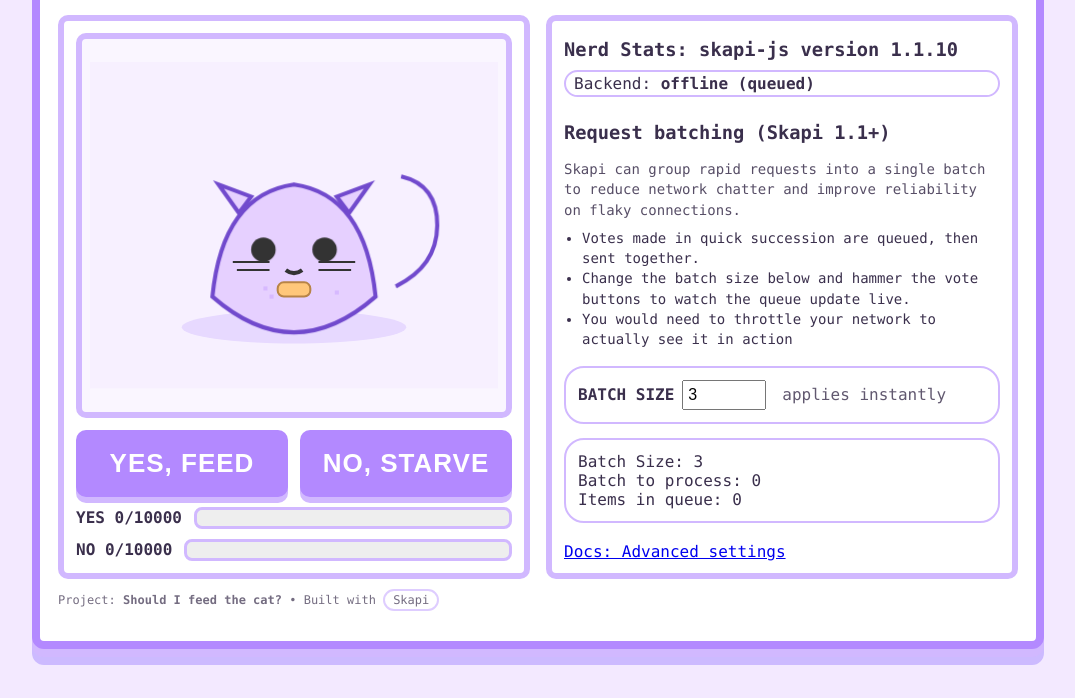
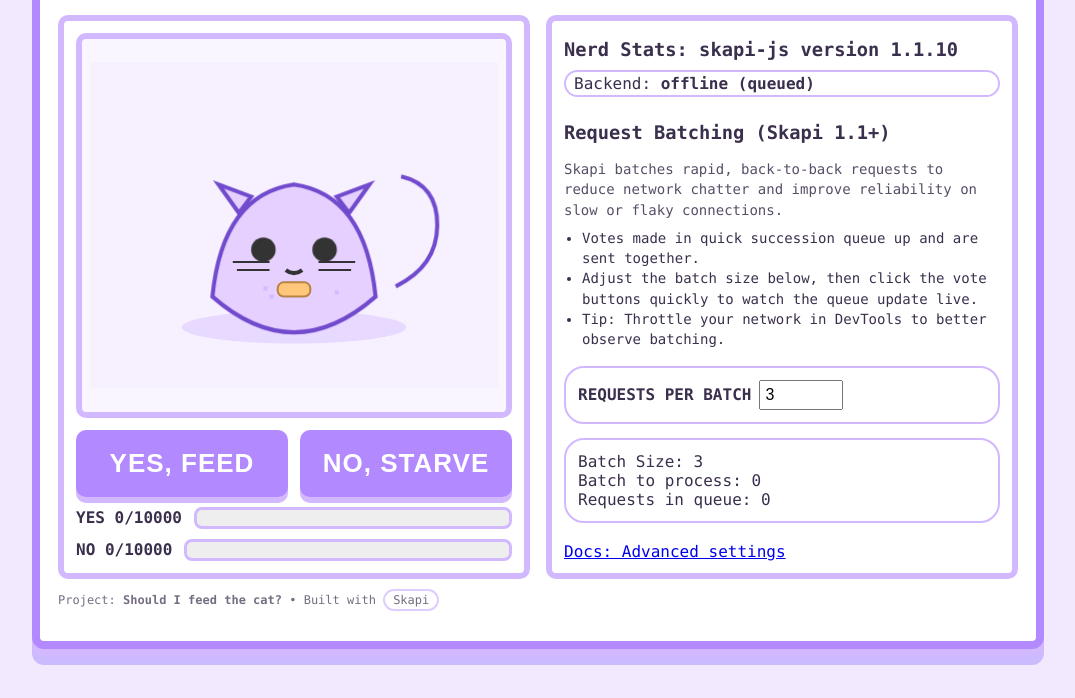
Before and after one commit to broadwayinc/shouldifeedthecat.github.io, a website: page index.html in a window 1280 px wide. Shown: the part 118-816 px from the top of the page, without its empty margins (102-1177 px from the left). Drawn offline with Linux system fonts and the light colour scheme; a script that the page names is missing.

Commit message:
fix: improve clarity and consistency in request batching section of index.html

```diff
--- a/index.html
+++ b/index.html
@@ -402,21 +402,21 @@
                             </li>
                         </ul>
                     </div> -->
-                    <h3 style="margin: 6px 0 10px">Request batching (Skapi 1.1+)</h3>
+                    <h3 style="margin: 6px 0 10px">Request Batching (Skapi 1.1+)</h3>
 
                     <div style="margin-top: 6px; font-size: 14px; line-height: 1.45;">
                         <p style="margin: 0 0 8px 0; opacity: 0.85;">
-                            Skapi can group rapid requests into a single batch to reduce network chatter and improve reliability on flaky connections.
+                            Skapi batches rapid, back-to-back requests to reduce network chatter and improve reliability on slow or flaky connections.
                         </p>
                         <ul style="margin: 0 0 10px 18px; padding: 0;">
-                            <li>Votes made in quick succession are queued, then sent together.</li>
-                            <li>Change the batch size below and hammer the vote buttons to watch the queue update live.</li>
-                            <li>You would need to throttle your network to actually see it in action</li>
+                            <li>Votes made in quick succession queue up and are sent together.</li>
+                            <li>Adjust the batch size below, then click the vote buttons quickly to watch the queue update live.</li>
+                            <li>Tip: Throttle your network in DevTools to better observe batching.</li>
                         </ul>
                     </div>
 
                     <div class="pill" style="display: inline-flex; align-items: center; gap: 8px; margin: 6px 0; padding: 12px;">
-                        <label for="queueInput" style="font-weight: 700; text-transform: uppercase;">Batch size</label>
+                        <label for="queueInput" style="font-weight: 700; text-transform: uppercase;">Requests per Batch</label>
                         <input
                             type="number"
                             id="queueInput"
@@ -428,12 +428,11 @@
                             style="width: 72px; font-size: 16px; padding: 4px;"
                             onchange="skapi.requestBatchSize = Math.max(1, Math.min(10000, this.valueAsNumber || 1))"
                         />
-                        <span class="status" style="opacity: 0.8;">applies instantly</span>
                     </div>
 
                     <div class="pill" id="queueCallback" style="white-space: pre-line; margin-top: 8px; padding: 12px;">Batch Size: 3
                         Batch to process: 0
-                        Items in queue: 0
+                        Requests in queue: 0
                     </div>
                     <br>
                     <a
@@ -512,7 +511,7 @@
                         let itemsToProcess = process.itemsToProcess;
 
                         const el = document.getElementById("queueCallback");
-                        el.textContent = `Batch Size: ${skapi.requestBatchSize}\nBatch to process: ${batchToProcess}\nItems in queue: ${itemsToProcess}`;
+                        el.textContent = `Batch Size: ${skapi.requestBatchSize}\nBatch to process: ${batchToProcess}\nRequests in queue: ${itemsToProcess}`;
                     }
                 },
             });
```
